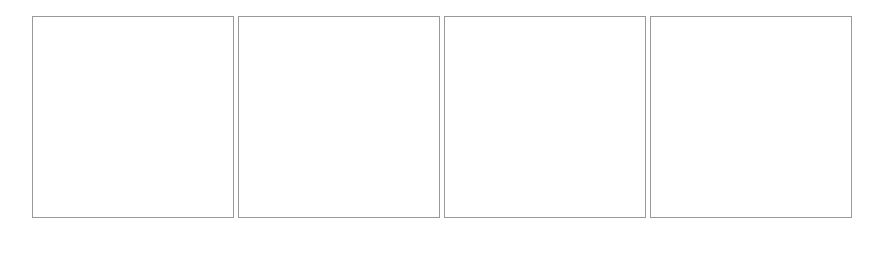
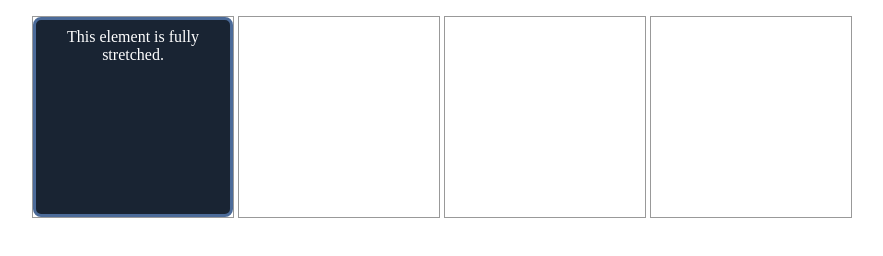
Before and after one commit to petriDiaconescu/CompassAndSass, a plain HTML site: page strech.html in a window 1280 px wide. Shown: the whole page, without its empty margins (16-899 px from the left). Drawn offline with Linux system fonts and the light colour scheme.

Commit message:
The #stretch-full div is fully stretched.

```diff
--- a/sass/strech.scss
+++ b/sass/strech.scss
@@ -21,3 +21,8 @@
   vertical-align: middle;
   padding: 0.5em;
 }
+
+#stretch-full {
+  @extend %stretched;
+  @include stretch;
+}
--- a/strech.html
+++ b/strech.html
@@ -15,7 +15,9 @@ and open the template in the editor.
     <div class='example'>
       <ul>
         <li class='stretch-container'>
-
+          <div id='stretch-full'>
+            This element is fully stretched.
+          </div>
         </li>
         <li class='stretch-container'>
 
```
Also changed, not shown: stylesheets/strech.css.
